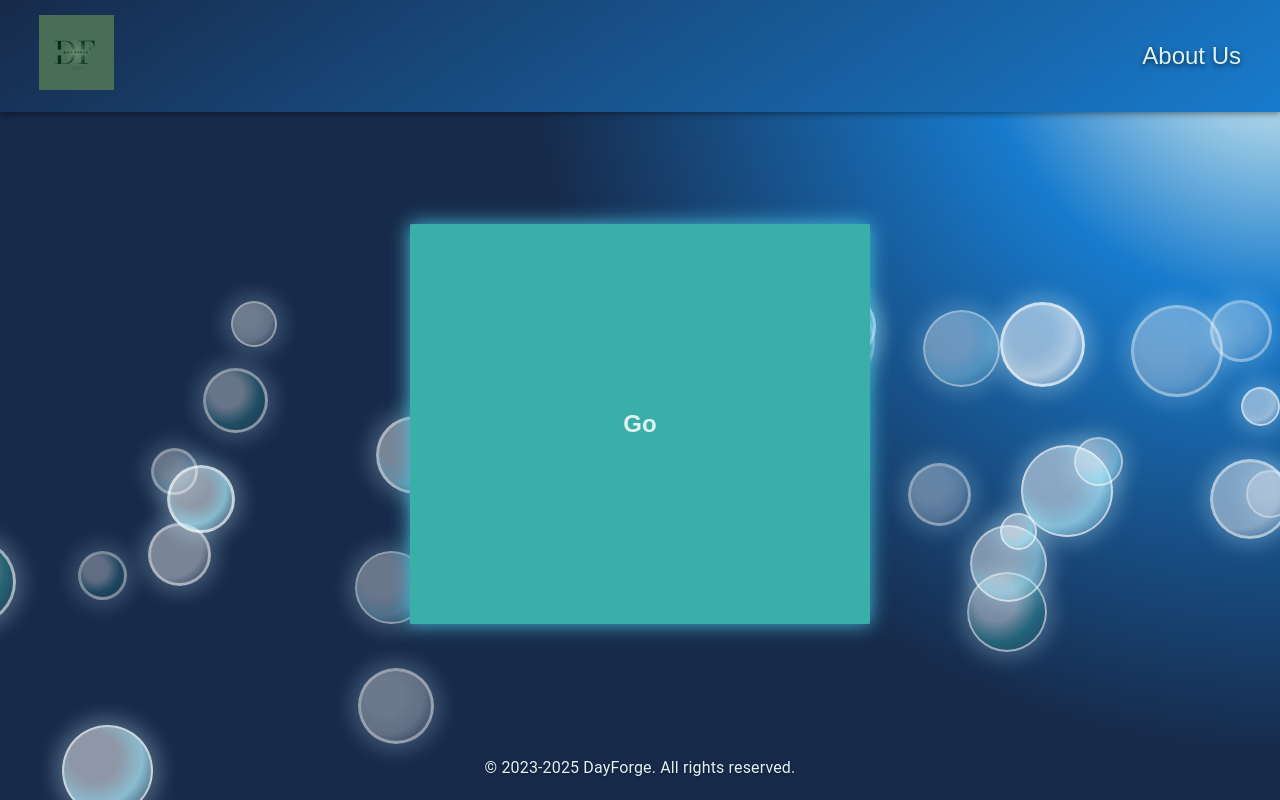
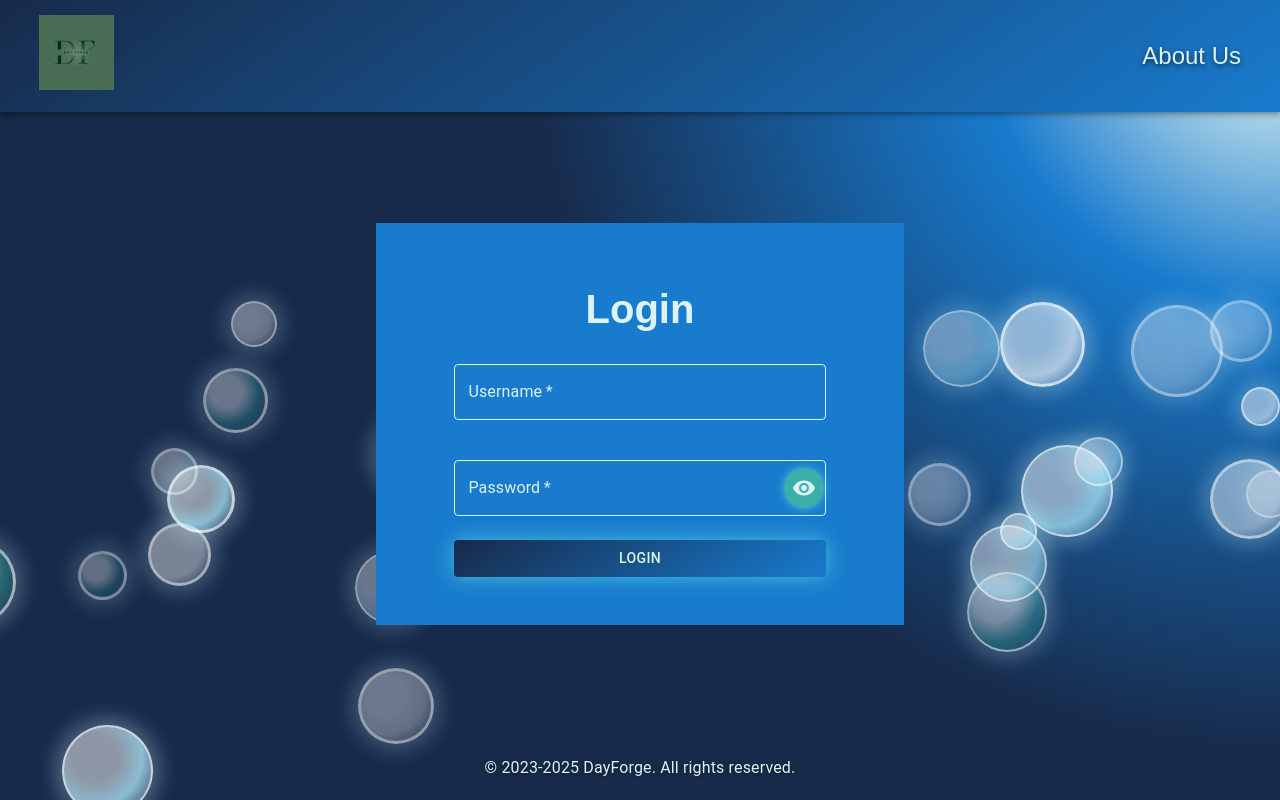
Before and after one commit to ShandilyaNookala/DayForge-FrontEnd, a React (Vite) app: page /login in a window 1280 px wide. Built offline with nearby package versions, Linux system fonts and the light colour scheme; no server answers.

Commit message:
Remove card flip animation from login page
- Updated CardFlip.jsx to remove card flip logic
- Cleaned up related CSS in CardFlip.module.css
- Adjusted global styles in index.css

```diff
--- a/src/components/pages-components/Login/CardFlip/CardFlip.jsx
+++ b/src/components/pages-components/Login/CardFlip/CardFlip.jsx
@@ -13,26 +13,20 @@ import VisibilityOff from "@mui/icons-material/VisibilityOff";
 import Spinner from "../../../global-components/Spinner/Spinner";
 
 function CardFlip({ onSubmit, error, isLoading }) {
-  const [isFlipped, setIsFlipped] = useState(false);
   const [showPassword, setShowPassword] = useState(false);
   const [userName, setUserName] = useState("");
   const [password, setPassword] = useState("");
 
   return (
-    <Box
-      className={`${styles.card} ${isFlipped ? styles.flipped : ""}`}
-      onMouseEnter={() => setIsFlipped(true)}
-    >
+    <Box className={styles.cardContainer}>
       {isLoading ? (
         <Spinner />
       ) : (
         <>
-          <Box className={styles.cardFront}>Go</Box>
-
           <Box
-            className={styles.cardBack}
             component="form"
             onSubmit={(e) => onSubmit(e, userName, password)}
+            className={styles.card}
           >
             <Box component="h1" className={styles.heading}>
               Login
--- a/src/components/pages-components/Login/CardFlip/CardFlip.module.css
+++ b/src/components/pages-components/Login/CardFlip/CardFlip.module.css
@@ -12,10 +12,17 @@
 }
 
 .card {
-  transition: transform 1.5s;
-  transform-style: preserve-3d;
-  width: 40%;
-  height: 25rem;
+  background-color: var(--login-bg);
+  display: flex;
+  flex-direction: column;
+  align-items: center;
+  justify-content: center;
+  gap: 1rem;
+  padding: 2rem;
+}
+
+.cardContainer {
+  width: 33rem;
 }
 
 .textFieldForLogin {
@@ -33,45 +40,6 @@
   margin-top: 2rem;
 }
 
-.card.flipped {
-  transform: rotateY(180deg);
-}
-
-.cardFront {
-  background-color: var(--login-button-background) !important;
-  color: var(--login-button-text) !important;
-  box-shadow: 0 0 20px var(--login-button-shadow) !important;
-  font-weight: bold;
-  font-size: 24px !important;
-  text-align: center;
-  display: flex;
-  align-items: center;
-  justify-content: center;
-
-  cursor: pointer !important;
-  font-size: 50px;
-}
-
-.cardFront,
-.cardBack {
-  position: absolute;
-  width: 100%;
-  height: 100%;
-  backface-visibility: hidden;
-  border-radius: 0.1rem;
-}
-
-.cardBack {
-  background-color: var(--login-button-background);
-  transform: rotateY(180deg);
-  display: flex;
-  flex-direction: column;
-  align-items: center;
-  justify-content: center;
-  gap: 1rem;
-  padding: 2rem;
-}
-
 .backLink {
   color: var(--header-text) !important;
   font-size: 30px !important;
--- a/src/index.css
+++ b/src/index.css
@@ -26,6 +26,19 @@
   --login-button-text: var(--button-text);
   --login-button-border: var(--table-border);
   --login-button-shadow: var(--highlight);
+
+  --info-card-background: var(--header-bg);
+
+  --login-button-background: var(--accent);
+  --login-button-text: var(--button-text);
+  --login-button-border: var(--table-border);
+  --login-button-shadow: var(--highlight);
+
+  --login-button-background: var(--accent);
+  --login-button-text: var(--button-text);
+  --login-button-border: var(--table-border);
+  --login-button-shadow: var(--highlight);
+  --login-bg: var(--bg2);
 
   --info-card-text: var(--button-text);
 
```
